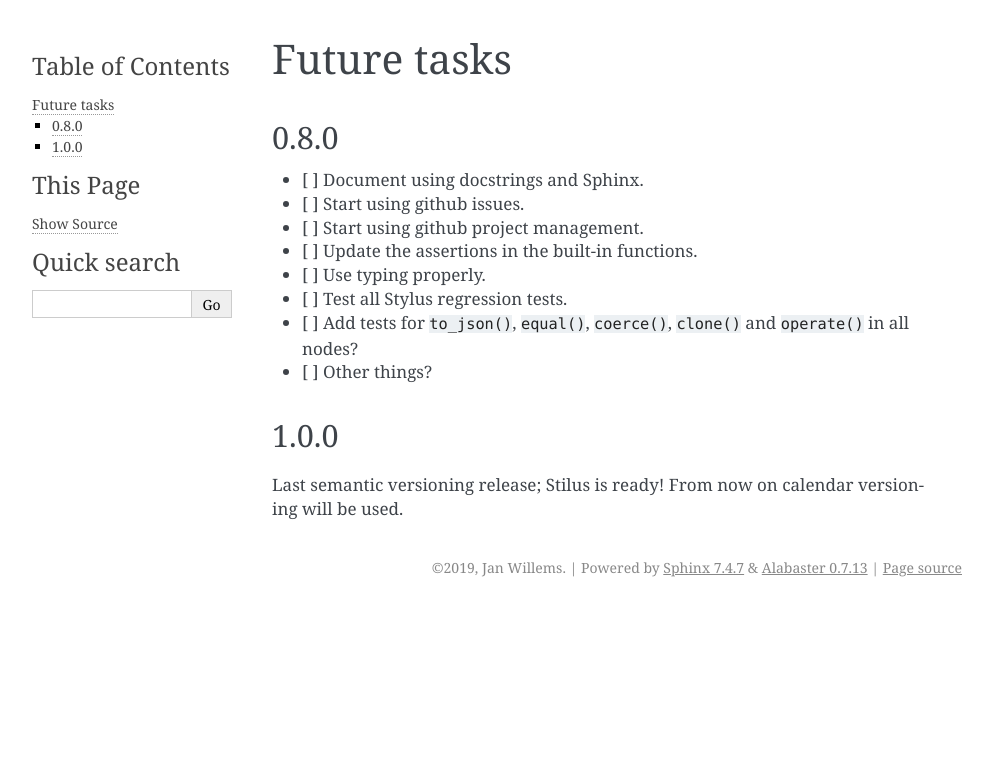
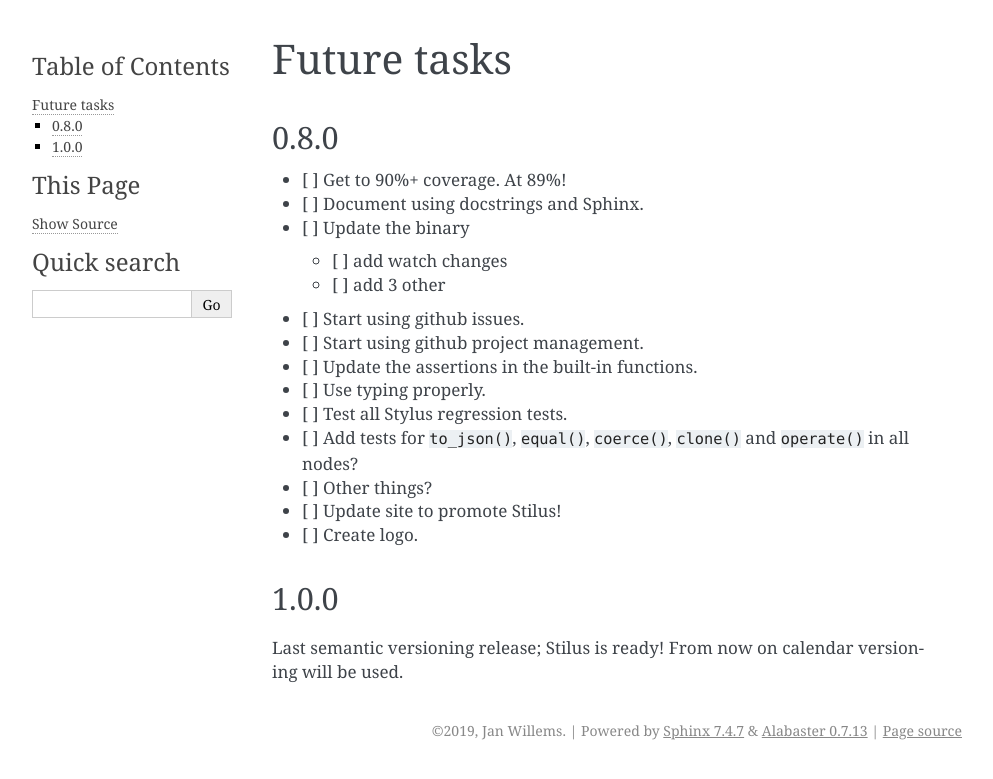
Before and after one commit to jw/stilus, a Sphinx documentation site: the page built from docs/plan/future.md, in a window 1280 px wide. Shown: the top 779 px of the page, without its empty margins (148-1141 px from the left). Built offline with Sphinx 7.4.7, drawn with Linux system fonts in a browser that asks for light colours.

Commit message:
Update the plan for 0.8.0; prepare 0.7.0 release.

```diff
--- a/docs/plan/future.md
+++ b/docs/plan/future.md
@@ -2,7 +2,11 @@
 
 ### 0.8.0
 
+ - [ ] Get to 90%+ coverage.  At 89%!
  - [ ] Document using docstrings and Sphinx.
+ - [ ] Update the binary
+    - [ ] add watch changes
+    - [ ] add 3 other
  - [ ] Start using github issues.
  - [ ] Start using github project management.
  - [ ] Update the assertions in the built-in functions.
@@ -10,6 +14,8 @@
  - [ ] Test all Stylus regression tests.
  - [ ] Add tests for `to_json()`, `equal()`, `coerce()`, `clone()` and `operate()` in all nodes?
  - [ ] Other things?
+ - [ ] Update site to promote Stilus!
+ - [ ] Create logo.
 
 ### 1.0.0
 
```
Also changed, not shown: docs/plan/current.md (+1 -4 lines).
